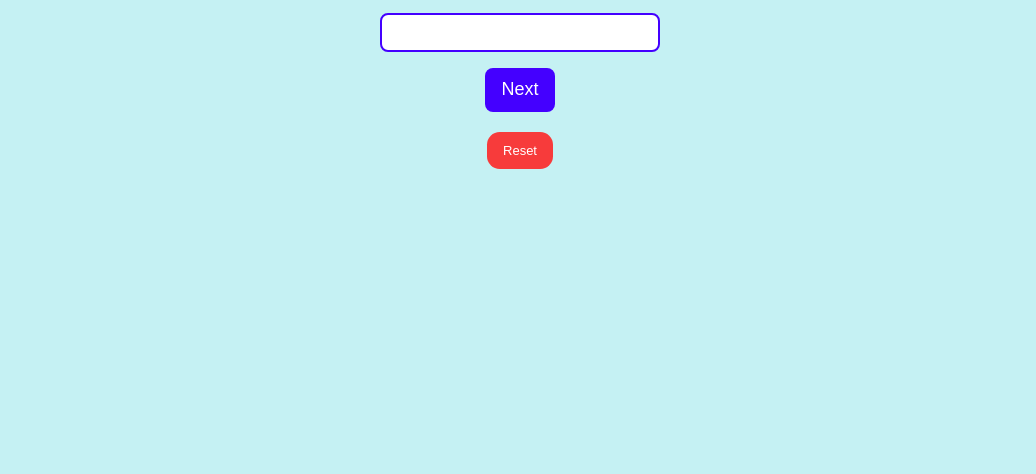
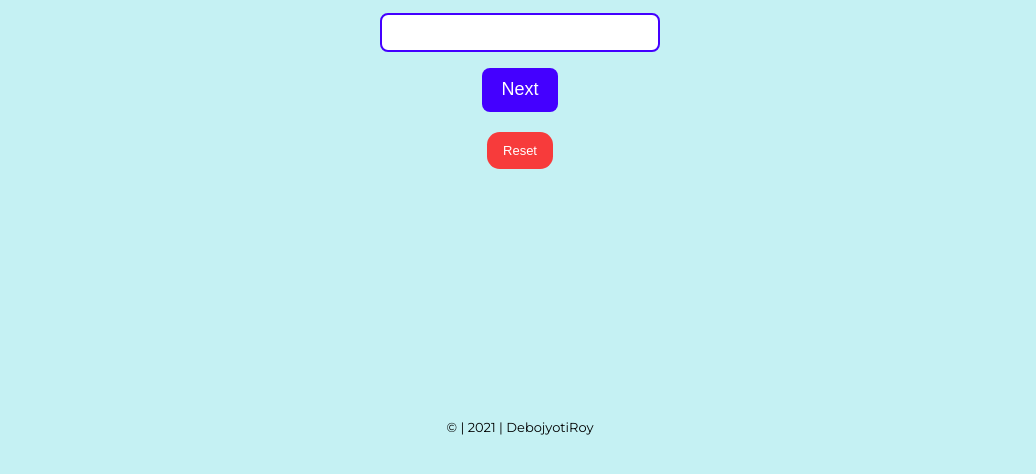
Before and after one commit to debojyotiroy245/Cash-Register-Manager, a plain HTML site: page index.html in a window 1280 px wide. Shown: the part 184-658 px from the top of the page, without its empty margins (120-1156 px from the left). Drawn offline with Linux system fonts and the light colour scheme.

Commit message:
added footer

```diff
--- a/index.html
+++ b/index.html
@@ -45,6 +45,9 @@
             <button id="reset-button" class="reset-btn">Reset</button>
         </div>
     </main>
+    <footer>
+        <p>© | 2021 | DebojyotiRoy</p>
+    </footer>
     <script src="main.js" type="text/javascript"></script>
 </body>
 </html>
--- a/style.css
+++ b/style.css
@@ -53,7 +53,7 @@
     background: var(--primary-color);
     border: none;
     color: #fff;
-    padding: 0.7rem 1rem;
+    padding: 0.7rem 1.2rem;
     border-radius: 0.5rem;
     font-size: large;
     cursor: pointer;
@@ -103,3 +103,13 @@
     border-collapse: collapse;
     padding: 0.4rem;
   }
+
+  footer {
+    text-align: center;
+    margin-top: 250px;
+  }
+
+  footer p {
+    font-size: small;
+    text-align: center;
+  }
```
